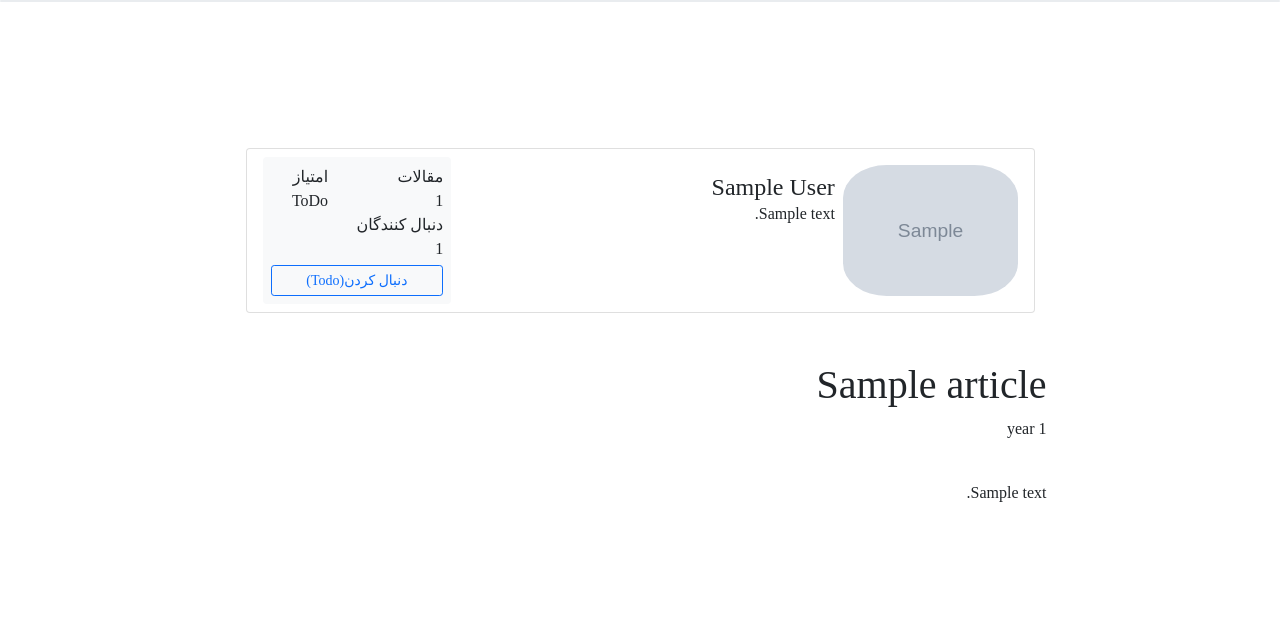
After one commit to alirezaniary/blog_m42, a Django app: a page that uses my_blog/blog/templates/index.html in a window 1280 px wide. The commit adds this page. Shown: the top 620 px of the page. Run offline with Django 3.2, Linux system fonts and the light colour scheme; tables that the repository leaves empty hold one stand-in row (values such as "Sample post"); grey boxes marked "Sample" are stand-in pictures; some libraries are stand-ins or nearby versions; some web fonts are replaced.

Commit message:
article show added

```diff
--- a/my_blog/blog/static/blog/blog_style.css
+++ b/my_blog/blog/static/blog/blog_style.css
@@ -102,3 +102,11 @@ body {
 .error{
 	color: red;
 }
+
+.rounded-app{
+	border-radius: 25%;
+}
+
+.h-165{
+	height: 165px;
+}
--- a/my_blog/blog/templates/index.html
+++ b/my_blog/blog/templates/index.html
@@ -1,7 +1,6 @@
 <!DOCTYPE html>
 <html lang="fa" dir="rtl">
-{% load static %}
-{% load bootstrap5 %}
+    {% load static %}
 
 <head>
     <meta charset="UTF-8">
@@ -18,8 +17,8 @@
     <nav id="navbar" class="navbar navbar-expand-lg navbar-light bg-light fixed-top scrolling-navbar">
         <div class="container-fluid">
             <a class="navbar-brand" href="{% url 'blog:index' %}">
-            <img class="profile-pic" src="{% static 'blog/logo.png' %}" alt="" width="30" height="24" class="d-inline-block align-top">
-             نقطه ویرگول؛ </a>
+                <img class="profile-pic" src="{% static 'blog/logo.png' %}"> نقطه ویرگول؛
+            </a>
             <form class="d-flex">
                 <input class="form-control me-2" type="search" placeholder="جستجو" aria-label="Search">
             </form>
@@ -42,51 +41,42 @@
                     <li class="nav-item dropdown ">
                         <a class="nav-link dropdown-toggle caret-off" href="#" id="navbarDropdown" role="button"
                             data-bs-toggle="dropdown" aria-expanded="false">
-							<svg xmlns="http://www.w3.org/2000/svg" width="45" height="45" fill="currentColor" class="bi bi-person-circle" viewBox="0 0 16 16">
-							  <path d="M11 6a3 3 0 1 1-6 0 3 3 0 0 1 6 0z"/>
-							  <path fill-rule="evenodd" d="M0 8a8 8 0 1 1 16 0A8 8 0 0 1 0 8zm8-7a7 7 0 0 0-5.468 11.37C3.242 11.226 4.805 10 8 10s4.757 1.225 5.468 2.37A7 7 0 0 0 8 1z"/>
-								</svg>
-
+                            <svg xmlns="http://www.w3.org/2000/svg" width="45" height="45" fill="currentColor"
+                                class="bi bi-person-circle" viewBox="0 0 16 16">
+                                <path d="M11 6a3 3 0 1 1-6 0 3 3 0 0 1 6 0z" />
+                                <path fill-rule="evenodd"
+                                    d="M0 8a8 8 0 1 1 16 0A8 8 0 0 1 0 8zm8-7a7 7 0 0 0-5.468 11.37C3.242 11.226 4.805 10 8 10s4.757 1.225 5.468 2.37A7 7 0 0 0 8 1z" />
+                            </svg>
                         </a>
-                        <ul class="dropdown-menu " aria-labelledby="navbarDropdown">
-                            {% if user.is_authenticated %}
-                            <li class="nav-item ">
+                        <ul class="dropdown-menu " aria-labelledby="navbarDropdown"> {% if user.is_authenticated %} <li
+                                class="nav-item ">
                                 <span class="nav-link d-flex justify-content-start"> {{ user.username }} </span>
                             </li>
                             <li class="nav-item ">
-                                <a class="nav-link d-flex justify-content-start" href="{% url 'blog:new_article' %}">مقاله جدید</a>
+                                <a class="nav-link d-flex justify-content-start"
+                                    href="{% url 'blog:new_article' %}">مقاله جدید</a>
                             </li>
-                            <li><hr class="dropdown-divider"></li>
+                            <li>
+                                <hr class="dropdown-divider">
+                            </li>
                             <li class="nav-item ">
                                 <a class="nav-link d-flex justify-content-start" href="{% url 'logout' %}">خروج</a>
-                            </li>
-                            {% else %}
-                            <li class="nav-item">
+                            </li> {% else %} <li class="nav-item">
                                 <a class="nav-link d-flex justify-content-start" href="{% url 'login' %}">ورود</a>
                             </li>
                             <li class="nav-item">
-                                <a class="nav-link d-flex justify-content-start" href="{% url 'blog:signup' %}">ثبت نام</a>
-                            </li>
-                            {% endif %}
+                                <a class="nav-link d-flex justify-content-start" href="{% url 'blog:sign_up' %}">ثبت نام</a>
+                            </li> {% endif %}
                         </ul>
                     </li>
                 </ul>
             </div>
         </div>
-    </nav>
-    <div class="progress fixed-top" style="height: 2px;">
-        <div id="progressbar" class="progress-bar" role="progressbar" style="width: 0%;"></div>
+    </nav> {% endblock %}
+    <div class="container pt-container">
+        {% block content %}
+        {% endblock %}
     </div>
-    {% endblock %}
-
-    <div class="container pt-container">
-    {% block content %}
-    	{% for i in 'jjjjjjjjjjjjjjjjjjjjjjjjjjjjjjjjjjjjjjjjjjjjjjjjjjjjjjjjjjjj'|make_list %}
-    		<br></br>
-    	{% endfor %}
-    {% endblock %}
-    </div>
-
     <footer id="footer" class="footer mt-auto py-3 bg-light fixed-bottom">
         {% block footer %}
         <span class="badge bg-warning d-inline-block d-sm-none">XS</span>
@@ -95,12 +85,13 @@
         <span class="badge bg-warning d-none d-lg-inline-block d-xl-none">LG</span>
         <span class="badge bg-warning d-none d-xl-inline-block">XL</span>
         {% endblock %}
-    </footer >
+    </footer>
     <script src="https://ajax.googleapis.com/ajax/libs/jquery/3.5.1/jquery.min.js"></script>
     <script src="https://cdn.jsdelivr.net/npm/bootstrap@5.0.0-beta1/dist/js/bootstrap.bundle.min.js"
         integrity="sha384-ygbV9kiqUc6oa4msXn9868pTtWMgiQaeYH7/t7LECLbyPA2x65Kgf80OJFdroafW"
         crossorigin="anonymous"></script>
-    <script src="https://cdn.jsdelivr.net/npm/jquery-validation@1.19.3/dist/jquery.validate.min.js" crossorigin="anonymous"></script>
+    <script src="https://cdn.jsdelivr.net/npm/jquery-validation@1.19.3/dist/jquery.validate.min.js"
+        crossorigin="anonymous"></script>
     <script src="{% static 'blog/blog_script.js' %}"></script>
 </body>
 
--- /dev/null
+++ b/my_blog/blog/templates/show_article.html
@@ -0,0 +1,68 @@
+{% extends 'index.html' %}
+{% load static %}
+
+{% block title %}
+{{ article.title }}
+{% endblock %}
+
+{% block content %}
+
+<div class="progress fixed-top" style="height: 2px;">
+    <div id="progressbar" class="progress-bar" role="progressbar" style="width: 0%;"></div>
+</div>
+{% if error %}
+    <div role="alert"> {{ error }} </div>
+{% endif %}
+
+
+<div class="container w-75">
+    <div class="user-info ">
+        <div class="container mt-5 d-flex justify-content-center h-165">
+            <div class="card card-body p-3 h-100">
+                <div class="d-flex align-items-center  h-100 justify-content-between">
+                    <div class="d-flex h-100 col-8">
+                    <div class="image h-100">
+                        <img src="/media/{{ blog_user.img_path }}" class="rounded-app h-100">
+                    </div>
+                    <div class="ml-3 w-100 p-2">
+                        <h4 class="mb-0 mt-0">{{ blog_user.full_name }}</h4>
+                        <span>{{ blog_user.bio }}</span>
+
+                    </div>
+                    </div>
+                <div class="p-2 col-3 bg-light text-dark d-flex flex-column justify-content-between rounded">
+                    	<div class="d-flex">
+		                        <div class="d-flex flex-column col-8">
+		                        <div class="d-flex flex-column">
+		                            <span class="articles">مقالات</span>
+		                            <span class="number1">{{ article_count }}</span>
+		                        </div>
+		                        <div class="d-flex flex-column">
+		                            <span class="followers">دنبال کنندگان</span>
+		                            <span class="number2">{{ follower_count }}</span>
+		                        </div>
+		                        </div>
+                            <div class="d-flex flex-column col-4">
+                            	<span class="rating">امتیاز</span>
+                                <span class="number3">ToDo</span>
+                            </div>
+                           </div>
+                        <div class="button mt-1 d-flex flex-row ">
+                            <button class="btn btn-sm btn-outline-primary w-100 ml-2">دنبال کردن(Todo)</button>
+                    	</div>
+                   </div>
+                </div>
+            </div>
+        </div>
+    </div>
+    <div class="article pt-5">
+        <h1>{{article.title }}</h1>
+        <p>{{ article.pub_date | timesince }}</p>
+		<article class="pt-4">
+		{{ article.text | linebreaks}}
+		</article>
+    </div>
+    <div class="comment">
+    </div>
+</div>
+{% endblock %}
--- a/my_blog/blog/urls.py
+++ b/my_blog/blog/urls.py
@@ -1,5 +1,7 @@
-from django.urls import path
+from django.urls import path, re_path
+from django.views.static import serve
 from . import views
+from django.conf import settings
 
 app_name = 'blog'
 urlpatterns = [
@@ -7,4 +9,13 @@ urlpatterns = [
     path('sign_up/', views.sign_up, name='sign_up'),
     path('new/', views.new_article, name='new_article'),
     path('@<username>/<article_id>/', views.show_article, name='article'),
+
 ]
+
+
+if settings.DEBUG:
+    urlpatterns += [
+        re_path(r'^media/(?P<path>.*)$', serve, {
+            'document_root': settings.MEDIA_ROOT,
+        }),
+    ]
--- a/my_blog/blog/views.py
+++ b/my_blog/blog/views.py
@@ -1,14 +1,19 @@
 from django.http import HttpResponse
 from django.contrib.auth import login, authenticate
-from django.shortcuts import render, redirect
+from django.shortcuts import render, redirect, get_object_or_404
 # from django.contrib.auth.forms import UserCreationForm
 from .forms import SignUpForm, ArticleCreationForm
+from django.views import generic
+from .models import BlogUser, Article, Topic
+
+topics = Topic.objects.all()
+
+def index(request):
+    return render(request, 'index.html',{'topics': topics,
+                                         })
 
 
-def index(request):
-	return render(request, 'index.html')
-
-def signup(request):
+def sign_up(request):
     if request.method == 'POST':
         form = SignUpForm(request.POST)
         if form.is_valid():
@@ -20,7 +25,10 @@ def signup(request):
             return redirect('blog:index')
     else:
         form = SignUpForm()
-    return render(request, 'signup.html', {'form': form})
+    return render(request, 'sign_up.html', {'form': form,
+                                            'topics': topics
+                                            })
+
 
 def new_article(request):
     if request.method == 'POST':
@@ -32,4 +40,20 @@ def new_article(request):
             raise Exception
     else:
         form = ArticleCreationForm()
-    return render(request, 'new_article.html', {'form': form})
+    return render(request, 'new_article.html', {'form': form,
+                                                'topics': topics
+                                                })
+
+
+def show_article(request, username, article_id):
+    article = get_object_or_404(
+        Article, pk=article_id, author__username=username)
+    user = get_object_or_404(BlogUser, username=username)
+    article_count = user.published.filter(is_valid=True).count()
+    follower_count = user.followedBy.count()
+    return render(request, 'show_article.html', {'blog_user': user,
+                                                 'article': article,
+                                                 'article_count': article_count,
+                                                 'follower_count': follower_count,
+                                                 'topics': topics,
+                                                 })
```
Also changed, not shown: my_blog/blog/models.py (+105 -79 lines).
